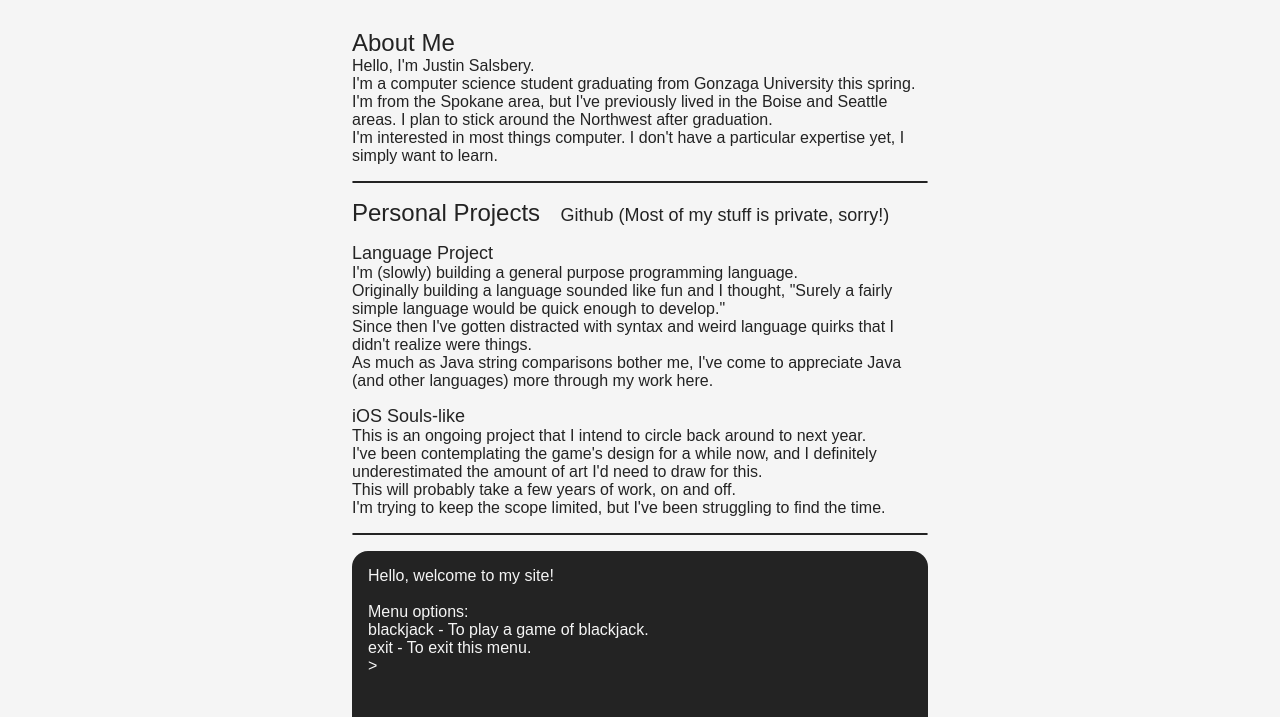
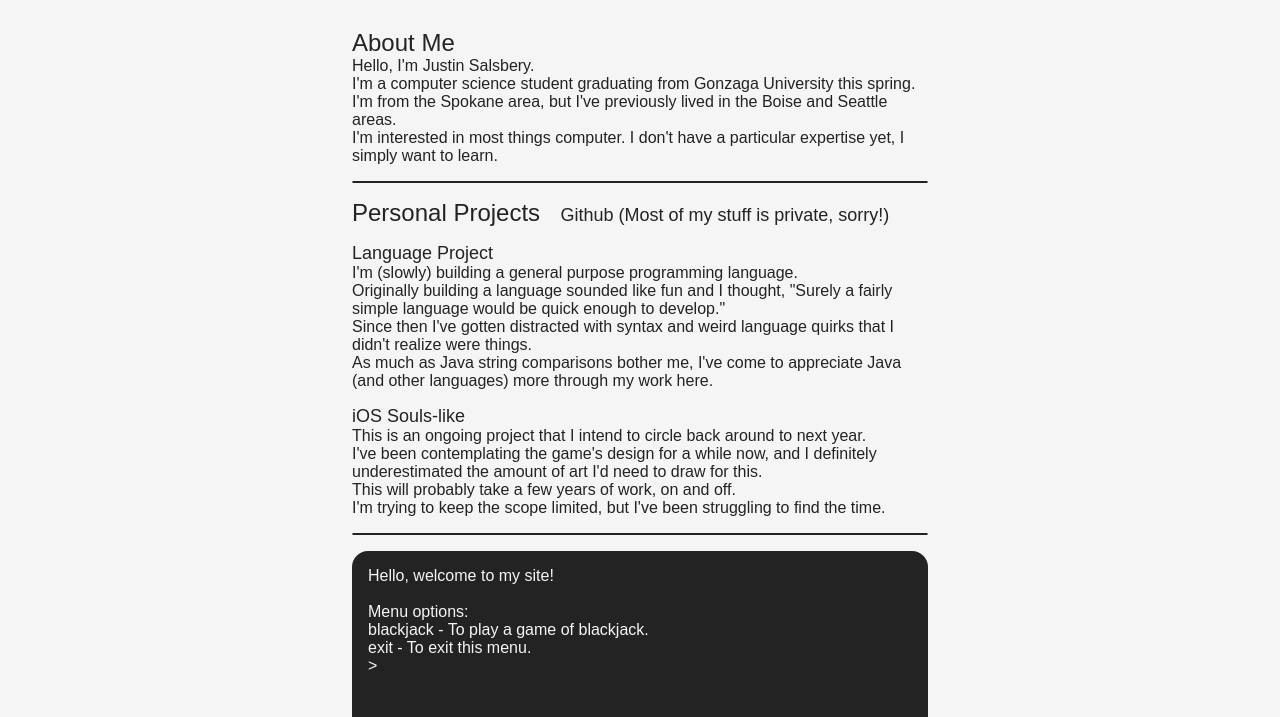
Before and after one commit to JustinSalsbery/personal-site, a plain HTML site: page index.html in a window 1280 px wide. Shown: the part 83-800 px from the top of the page. Drawn offline with Linux system fonts and the light colour scheme.

Commit message:
Update index.html

```diff
--- a/index.html
+++ b/index.html
@@ -1,5 +1,5 @@
 <!-- Justin Salsbery
-     10-24-22 -->
+     4-4-23 -->
 
 <!DOCTYPE html>
 
@@ -36,7 +36,6 @@
             </p>
             <p>
                I'm from the Spokane area, but I've previously lived in the Boise and Seattle areas.
-               I plan to stick around the Northwest after graduation.
             </p>
             <p>
                I'm interested in most things computer. I don't have a particular expertise yet,
```
